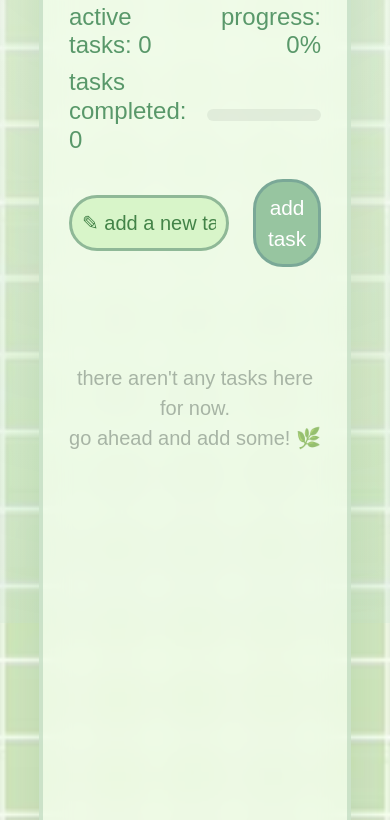
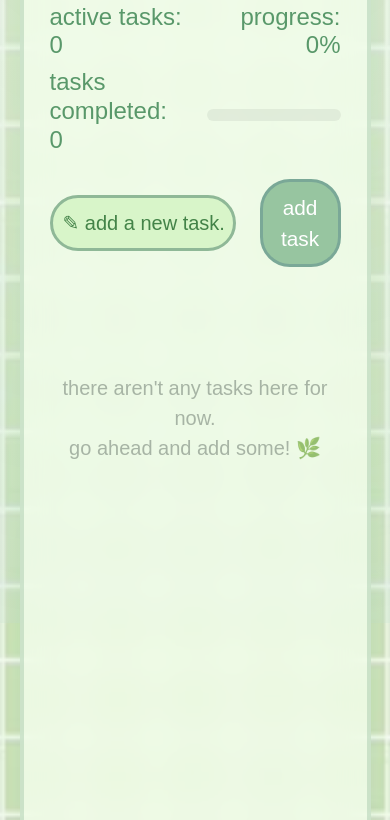
Before and after one commit to ajohaa/to-do-list, a plain HTML site: page index.html in a window 390 px wide. Shown: the part 221-1041 px from the top of the page. Drawn offline with nearby package versions, Linux system fonts and the light colour scheme; a web font is replaced by a local one.

Commit message:
adjusted some minor sizing stuff

```diff
--- a/style.css
+++ b/style.css
@@ -55,8 +55,8 @@
         0 20px 50px rgba(30, 110, 50, 0.12),
         inset 0 1px 0 rgba(255, 255, 255, 0.6);
 
-    width: 50%;
-    margin: 50px auto;
+    width: 60%;
+    margin: 30px auto;
 }
 
 .container {
@@ -297,7 +297,7 @@
 
 @media (max-width: 1200px) {
     .container {
-        width: 80%;
+        width: 90%;
         height: auto;
         margin: 10px auto;
     }
```
